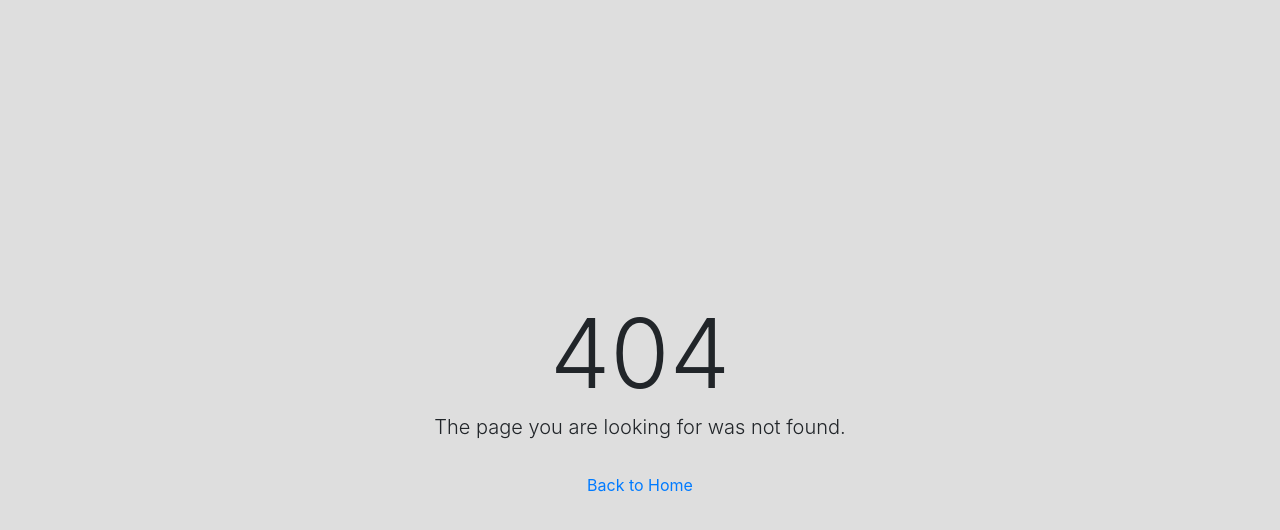
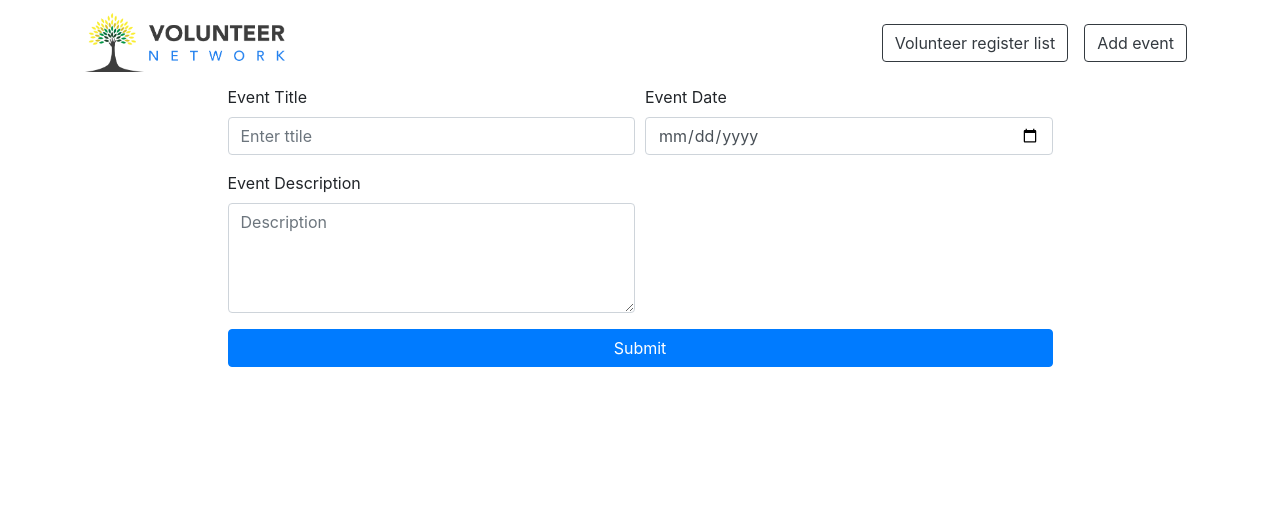
Before and after one commit to FahimHassanMollah/volunteer-network-client-side, a React (Create React App) app: page /addEvent in a window 1280 px wide. Before the commit this address had no page. Shown: the top 530 px of the page. Built offline with nearby package versions, Linux system fonts and the light colour scheme.

Commit message:
admin paage completed

```diff
--- a/src/App.js
+++ b/src/App.js
@@ -17,6 +17,7 @@ import Blog from './components/Blog/Blog';
 import Donaition from './components/Donation/Donaition';
 import NoMatch from './components/NoMatch/NoMatch';
 import AdminVolunteerRegisterList from './components/AdminVolunteerRegisterList/AdminVolunteerRegisterList';
+import AdminAddEvent from './components/AdminAddEvent/AdminAddEvent';
 export const LoggedInUserContext = React.createContext()
 function App() {
   const [user, setUser] = useState({})
@@ -38,6 +39,9 @@ function App() {
           <Route exact path="/donation">
             <Donaition></Donaition>
           </Route>
+          <Route exact path="/addEvent">
+            <AdminAddEvent></AdminAddEvent>
+          </Route>
           <PrivateRoute exact path="/volunterRegister/:name">
             <VolunterRegister></VolunterRegister>
           </PrivateRoute >
--- /dev/null
+++ b/src/components/AdminAddEvent/AdminAddEvent.js
@@ -0,0 +1,69 @@
+import React from 'react';
+import { Col, Container, Row } from 'react-bootstrap';
+import { useForm } from 'react-hook-form';
+import { useHistory, useLocation } from 'react-router-dom';
+import AdminHeader from '../AdminHeader/AdminHeader';
+
+const AdminAddEvent = () => {
+    let history = useHistory();
+    let location = useLocation();
+    let { from } = { from: { pathname: "/" } };
+    const { register, handleSubmit, watch, errors, setValue } = useForm();
+    const onSubmit = (data) => {
+        console.log(data);
+        fetch('http://localhost:8080/singleAddVolunteerCategory', {
+            method: 'POST',
+            headers: {
+                'Content-Type': 'application/json',
+            },
+            body: JSON.stringify(data),
+        })
+            .then(response => response.json())
+            .then(data => {
+                history.replace(from);
+            })
+            .catch((error) => {
+                console.error('Error:', error);
+            });
+    }
+
+    return (
+        <div>
+            <AdminHeader></AdminHeader>
+            <Container>
+                <div className="">
+                    <Row>
+                        <Col md={9} className="mx-auto">
+                            <form onSubmit={handleSubmit(onSubmit)}>
+                                <div className="form-row">
+                                    <div className="form-group col-md-6">
+                                        <label>Event Title</label>
+                                        <input name="categoryName" className="form-control" placeholder="Enter ttile"
+                                            ref={register} />
+                                    </div>
+                                    <div className="form-group col-md-6">
+                                        <label htmlFor="date">Event Date</label>
+                                        <input name="date" type="date" className="form-control"
+                                            ref={register} />
+                                    </div>
+                                </div>
+                                <div className="form-row">
+                                    <div className="form-group col-md-6">
+                                        <label>Event Description</label>
+                                        <textarea name="description" ref={register} className="form-control" placeholder="Description" rows="4"></textarea>
+                                    </div>
+
+
+
+                                </div>
+                                <button type="submit" className="btn btn-primary btn-block">Submit</button>
+                            </form>
+                        </Col>
+                    </Row>
+                </div>
+            </Container>
+        </div>
+    );
+};
+
+export default AdminAddEvent;
--- a/src/components/Header/VolunterCategoryAll/VolunterCategoryAll.js
+++ b/src/components/Header/VolunterCategoryAll/VolunterCategoryAll.js
@@ -2,15 +2,13 @@ import React, { useEffect, useState } from 'react';
 import { Button, CardColumns, CardDeck, Col, Container, FormControl, InputGroup, Row } from 'react-bootstrap';
 import volunteerInformations from '../../../fakeData/fakeData';
 import VolunterCategoryCard from '../VolunterCategoryCard/VolunterCategoryCard';
-
 const VolunterCategoryAll = () => {
     const [volunteerInformation, setVolunteerInformation] = useState([]);
     useEffect(() => {
         fetch('http://localhost:8080/getVolunteerCategories')
-       .then(res=>res.json())
-       .then(data=>setVolunteerInformation(data))
+            .then(res => res.json())
+            .then(data => setVolunteerInformation(data))
     }, [])
-
     return (
         <div>
             <Container>
@@ -21,7 +19,6 @@ const VolunterCategoryAll = () => {
                             <InputGroup size="lg">
                                 <FormControl
                                     placeholder="Search...."
-
                                 />
                                 <InputGroup.Append>
                                     <Button variant="primary">Search</Button>
@@ -30,26 +27,17 @@ const VolunterCategoryAll = () => {
                         </div>
                     </Col>
                 </Row>
-
-
             </Container>
             <Container>
-            <Row className="">
-                   <Col md={8} lg={12} className="mx-auto">
-
-
-                    <CardColumns className=""  >
+                <Row className="justify-content-md-center">
+                    <CardColumns>
                         {
-                               volunteerInformation.length>0 && volunteerInformation.map((item,index)=><VolunterCategoryCard item={item} key={index}></VolunterCategoryCard>)
+                            volunteerInformation.length > 0 && volunteerInformation.map((item, index) => <VolunterCategoryCard item={item} key={index}></VolunterCategoryCard>)
                         }
                     </CardColumns>
-
-
-                   </Col>
                 </Row>
             </Container>
         </div>
     );
 };
-
 export default VolunterCategoryAll;
--- a/src/components/Header/VolunterCategoryCard/VolunterCategoryCard.js
+++ b/src/components/Header/VolunterCategoryCard/VolunterCategoryCard.js
@@ -1,5 +1,5 @@
 import React from 'react';
-import { Card } from 'react-bootstrap';
+import { Card, Col } from 'react-bootstrap';
 import { Link } from 'react-router-dom';
 import './card.css'
 const VolunterCategoryCard = (props) => {
@@ -7,16 +7,18 @@ const VolunterCategoryCard = (props) => {
     return (
         <div>
 
+            <Col md={4}>
                 <Link to={`/volunterRegister/${props.item.categoryName}`}>
                     <Card className="text-center text-white" style={{ width: '18rem' }}>
                         <div className="rounded border">
-               <Card.Img className="img-thumbnail" style={{width:"300px"}} variant="top" src={props.item.image} />
+                            <Card.Img className="img-thumbnail" style={{ width: "300px" }} variant="top" src={props.item.image||'https://i.imgur.com/UVbvexUm.jpg'} />
                             <Card.Body className="p-2 m-0 bg-danger" >
                                 <Card.Title className="p-0 m-0"> {props.item.categoryName}</Card.Title>
                             </Card.Body>
                         </div>
                     </Card>
                 </Link>
+            </Col>
 
         </div>
 
--- a/src/components/TableRow/TableRow.js
+++ b/src/components/TableRow/TableRow.js
@@ -10,7 +10,7 @@ const TableRow = (props) => {
                  <td>{props.user.email}</td>
                  <td>{props.user.date}</td>
                  <td>{props.user.category} </td>
-                 <td><Button onClick={()=>props.deleteEvent(id)} >Delete</Button></td></tr>
+                 <td><Button className="btn-danger" onClick={()=>props.deleteEvent(id)} >Delete</Button></td></tr>
         </>
     );
 };
--- a/src/components/VolunteerRegister/VolunterRegister.js
+++ b/src/components/VolunteerRegister/VolunterRegister.js
@@ -11,7 +11,7 @@ const VolunterRegister = () => {
     const [user, setUser] = useContext(LoggedInUserContext);
     let history = useHistory();
     let location = useLocation();
-    let { from } = { from: { pathname: "/event" } };
+    let { from } = { from: { pathname: "/addEvent" } };
     const { register, handleSubmit, watch, errors, setValue } = useForm();
 
     useEffect(() => {
```
Lines whose indentation alone changed are shown as unchanged.
